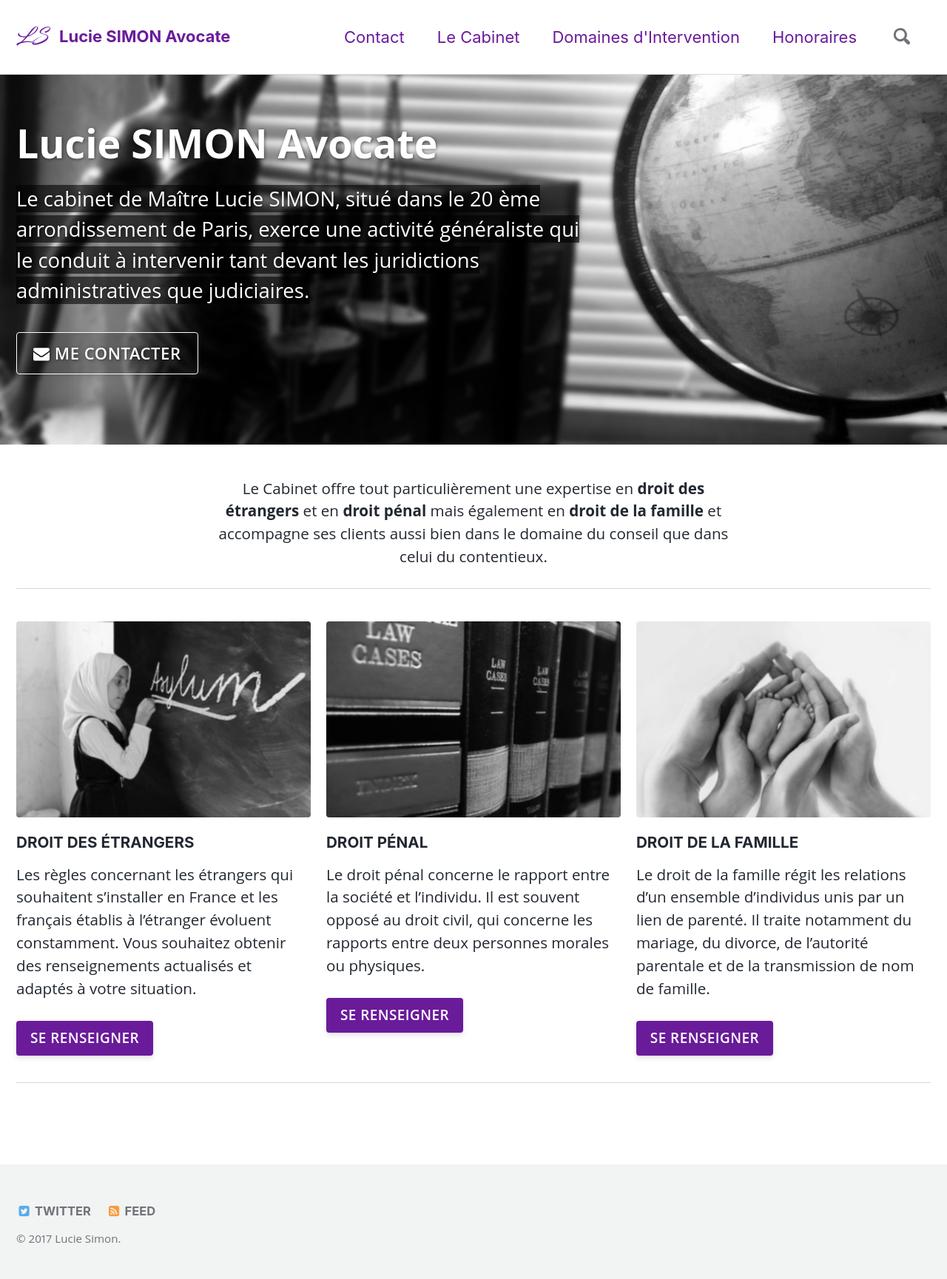
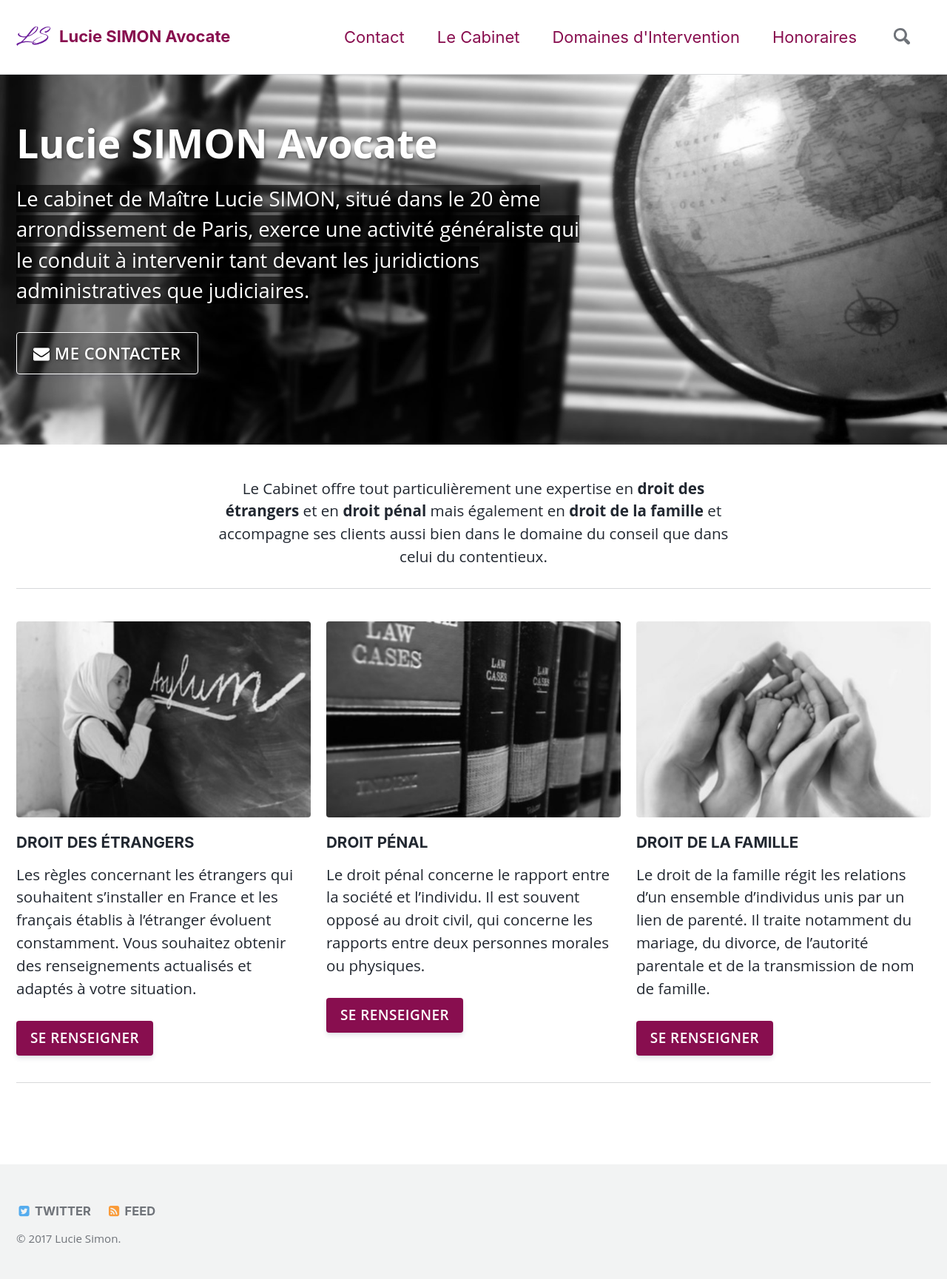
Before and after one commit to luciesimonavocate/luciesimonavocate.github.io, a Jekyll site: the page built from _pages/home.md, in a window 1280 px wide. Shown: the whole page at 74% size. Built offline with Jekyll 4.4.1, drawn with Linux system fonts in a browser that asks for light colours.

Commit message:
Update _variables.scss

```diff
--- a/_sass/minimal-mistakes/_variables.scss
+++ b/_sass/minimal-mistakes/_variables.scss
@@ -57,7 +57,7 @@ $lighter-gray: mix(#fff, $gray, 90%) !default;
 
 $base-color: #393e46;
 $text-color: #222831;
-$accent-color: #7946ae;
+$accent-color:#880E4F;
 
 $background-color: #fff !default;
 $code-background-color: #fafafa !default;
@@ -67,7 +67,7 @@ $muted-text-color: mix(#fff, $text-color, 35%) !default;
 $border-color: tint($base-color, 80%);
 $footer-background-color: $lighter-gray !default;
 
-$primary-color: #6A1B9A;
+$primary-color: #880E4F;
 $success-color: #40c057;
 $warning-color: #fcc419;
 $danger-color: #f03e3e;
```
